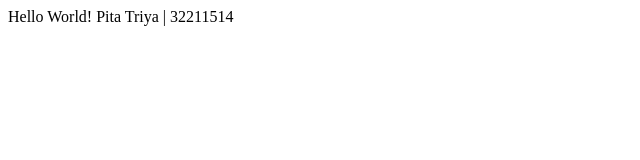
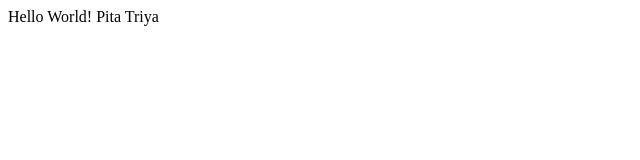
Before and after one commit to pitatriya/pitatriya.github.io, a plain HTML site: page index.html in a window 1280 px wide. Shown: the full height of the page, 0-640 px from the left. Drawn offline with Linux system fonts and the light colour scheme.

Commit message:
hanya nama saja

```diff
--- a/index.html
+++ b/index.html
@@ -4,6 +4,6 @@
 	<title>Tuga PWD Pertemuan 2</title>
 </head>
 <body>
-Hello World! Pita Triya | 32211514
+Hello World! Pita Triya
 </body>
 </html>
```
